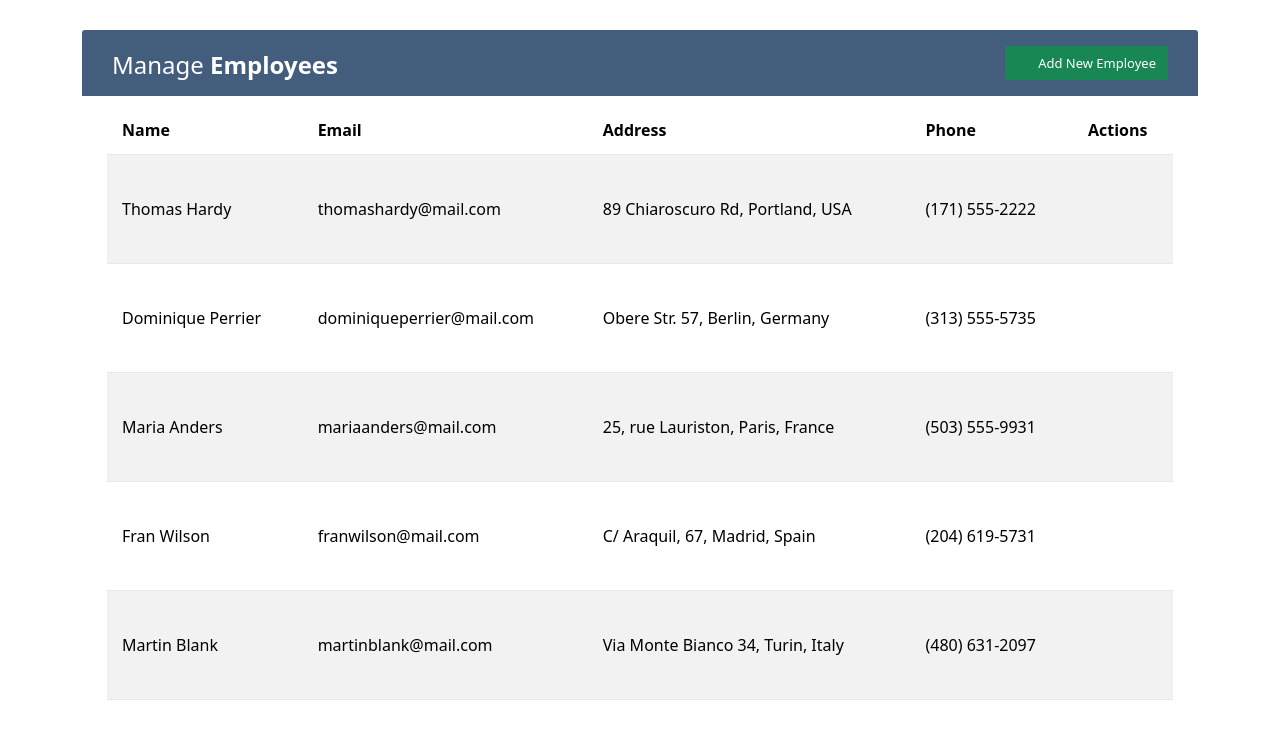
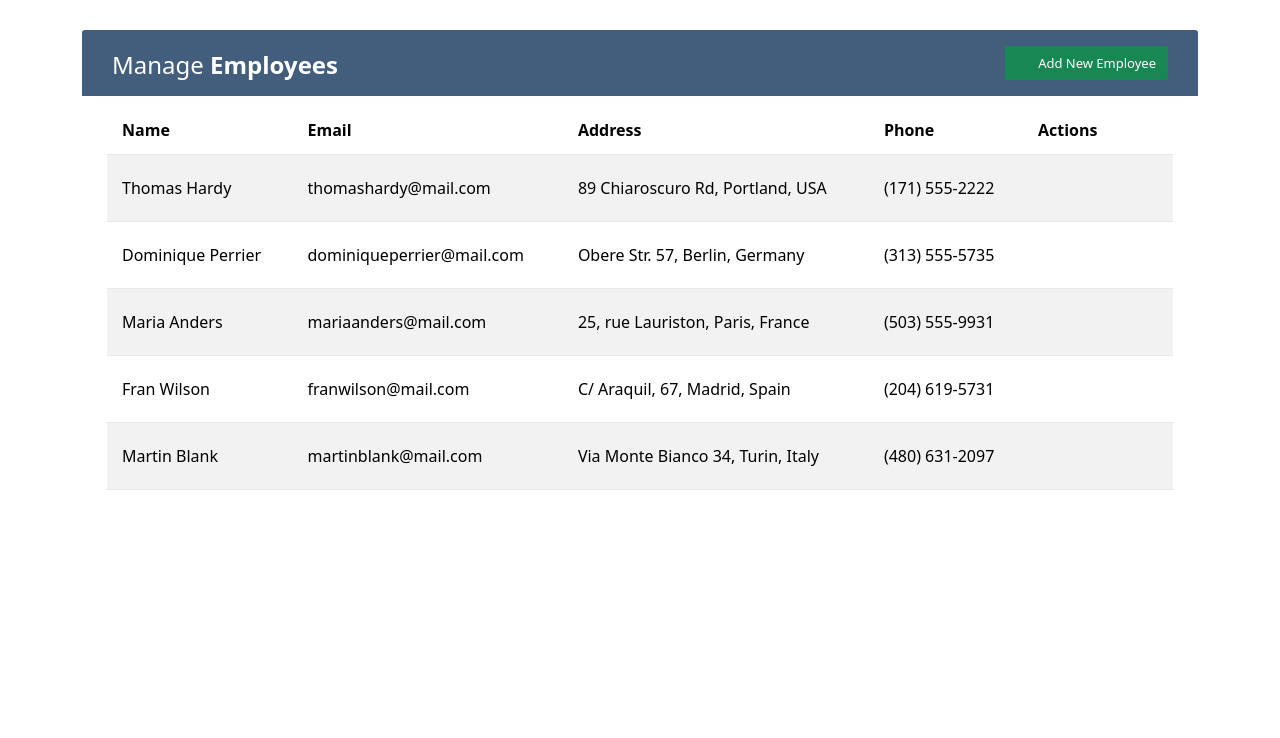
Before and after one commit to fatihcihan/manage-employee, a React (Create React App) app: page / in a window 1280 px wide. Shown: the top 738 px of the page. Built offline with nearby package versions, Linux system fonts and the light colour scheme.

Commit message:
added padding property to .btn-act class and th:last-child width value updated to 150px

```diff
--- a/src/index.css
+++ b/src/index.css
@@ -3,6 +3,9 @@
   background: #f5f5f5;
   font-family: "Varela Round", sans-serif;
   font-size: 13px;
+}
+.btn-act {
+  padding: 4px;
 }
 .table-responsive {
   margin: 30px 0;
@@ -58,7 +61,7 @@
 }
 
 table.table tr th:last-child {
-  width: 100px;
+  width: 150px;
 }
 table.table-striped tbody tr:nth-of-type(odd) {
   background-color: #fcfcfc;
```
